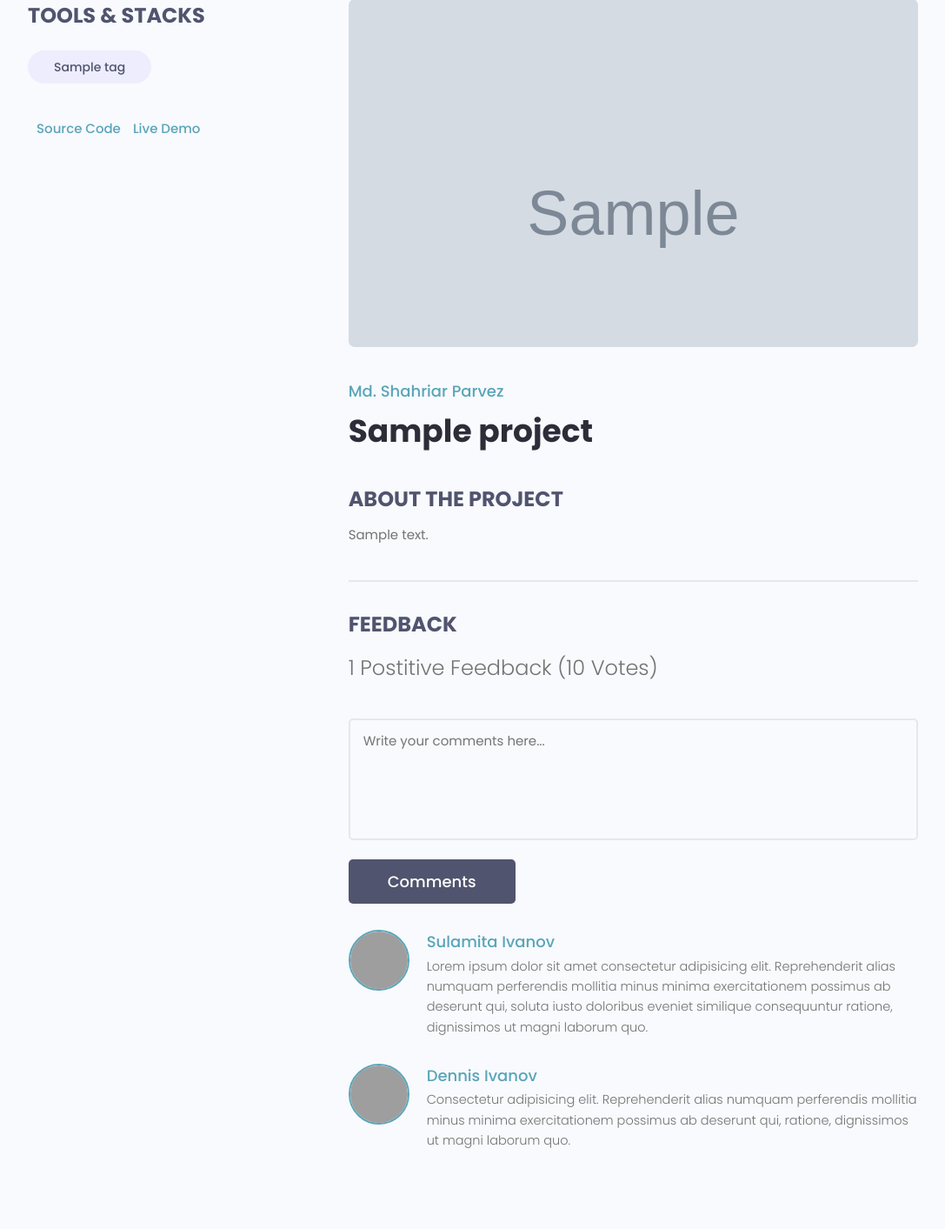
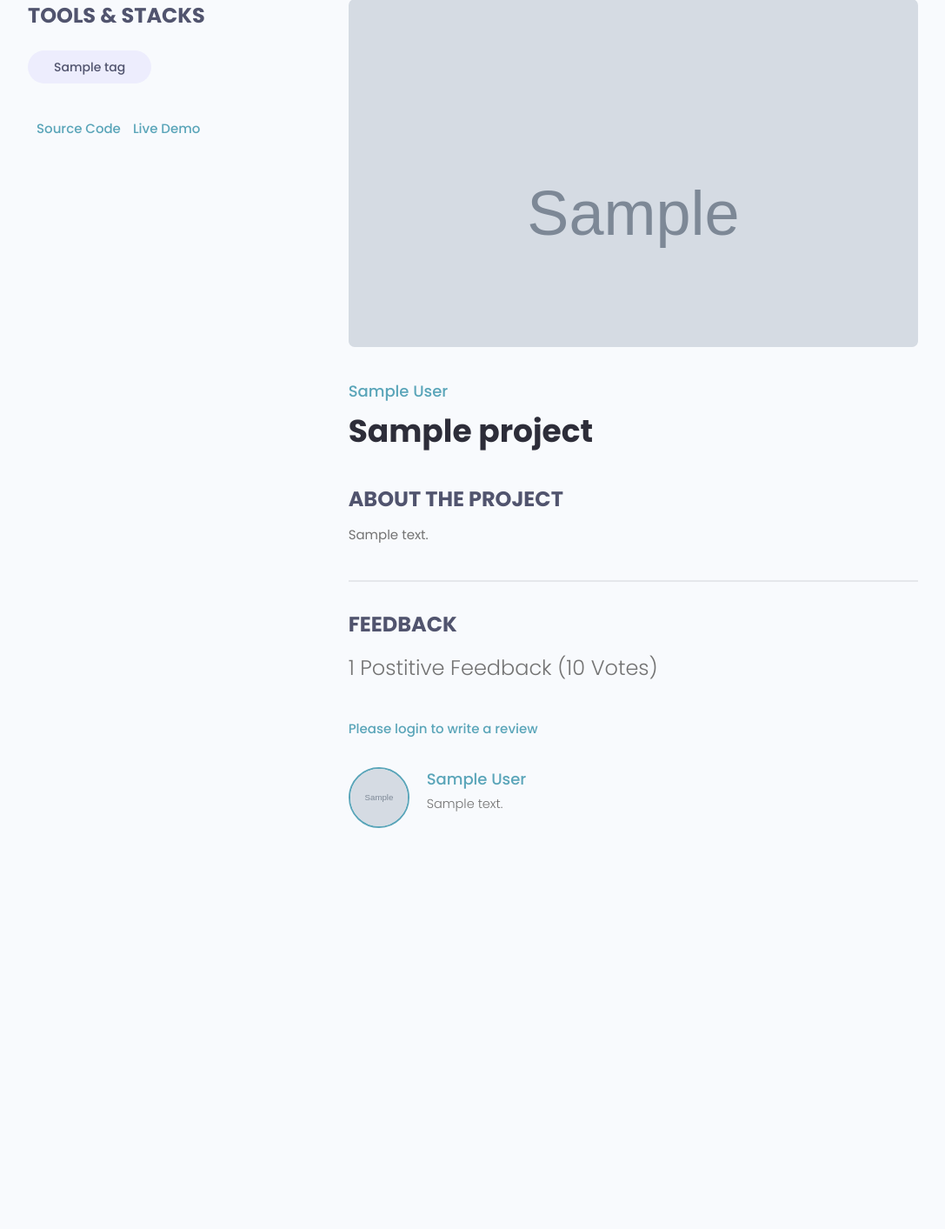
Before and after one commit to YellowFlash2012/dev-busca, a Django app: page /projects/project/00000000-0000-0000-0000-000000000001/ in a window 1280 px wide. Shown: the part 114-1527 px from the top of the page at 87% size, without its empty margins (96-1183 px from the left). After the commit the page ends 1066 px from the top, so only its background shows below. Run offline with Django 4.2, Linux system fonts and the light colour scheme; tables that the repository leaves empty hold one stand-in row (values such as "Sample post"); grey boxes marked "Sample" are stand-in pictures; some libraries are stand-ins or nearby versions; grey boxes are pictures that could not be loaded.

Commit message:
implemented the project reveiw functionality by adding a few @property to models.py, by making it impossible to review the same project twice, by making it impossible for project owner to review their own work, by making it impossible to review a project as anonymous

```diff
--- a/projects/forms.py
+++ b/projects/forms.py
@@ -1,7 +1,7 @@
 
 from django import forms
 from django.forms import ModelForm
-from .models import Project
+from .models import Project, Review
 
 class ProjectForm(ModelForm):
     class Meta:
@@ -21,3 +21,19 @@ class ProjectForm(ModelForm):
         #2nd way of modifying field classes
         for name, field in self.fields.items():
             field.widget.attrs.update({'class':'input'})
+
+class ReviewForm(ModelForm):
+    class Meta:
+        model = Review
+        fields = ['value', 'body']
+
+        labels = {
+            'value': 'Place your vote',
+            'body': 'Add a comment with your vote'
+        }
+
+    def __init__(self, *args, **kwargs):
+        super(ReviewForm, self).__init__(*args, **kwargs)
+
+        for name, field in self.fields.items():
+            field.widget.attrs.update({'class':'input'})
--- a/projects/models.py
+++ b/projects/models.py
@@ -1,3 +1,4 @@
+from enum import unique
 from turtle import title
 from django.db import models
 from users.models import Profile
@@ -22,7 +23,24 @@ class Project(models.Model):
         return self.title
 
     class Meta:
-        ordering = ['-created_at']
+        ordering = ['-vote_ratio', '-vote_total', 'title']
+
+    @property
+    def reviewers(self):
+        queryset = self.review_set.all().values_list('owner__id', flat=True)
+        return queryset
+        #flat=True to convert the obj into a list
+
+    @property
+    def getVoteCount(self):
+        reviews = self.review_set.all()
+        upVotes = reviews.filter(value='up').count()
+        totalVotes = reviews.count()
+
+        ratio = (upVotes/totalVotes) * 100
+        self.vote_total = totalVotes
+        self.vote_ratio = ratio
+        self.save()
 
 class Review(models.Model):
     VOTE_TYPE = (
@@ -30,12 +48,15 @@ class Review(models.Model):
         ("down", "Down Vote")
     )
 
-    #owner =
+    owner = models.ForeignKey(Profile, on_delete=models.CASCADE, null=True)
     project = models.ForeignKey(Project, on_delete=models.CASCADE)
     body = models.TextField(null=True, blank=True)
     value = models.CharField(max_length=200, choices=VOTE_TYPE)
     created_at = models.DateField(auto_now_add=True)
     id = models.UUIDField(default=uuid.uuid4, unique=True, primary_key=True, editable=False)
+
+    class Meta:
+        unique_together = [['owner', 'project']]
 
     def __str__(self):
         return self.value
--- a/projects/templates/projects/single-project.html
+++ b/projects/templates/projects/single-project.html
@@ -32,7 +32,7 @@
 
         <div class="column column--2of3">
           <img class="singleProject__preview" src="{{ project.featured_img.url }}" alt="portfolio thumbnail" />
-          <a href="profile.html" class="singleProject__developer">Md. Shahriar Parvez</a>
+          <a href="profile.html" class="singleProject__developer">{{project.owner.name}}</a>
           <h2 class="singleProject__title">{{ project.title }}</h2>
           <h3 class="singleProject__subtitle">About the Project</h3>
           <div class="singleProject__info">
@@ -45,42 +45,49 @@
               {{project.vote_ratio}} Postitive Feedback ({{project.vote_total}} Vote{{project.vote_total|pluralize:"s"}})
             </h5>
 
-            <form class="form" action="#" method="POST">
+            {% if request.user.profile.id in project.reviewers %}
+            <p>Sorry, but you have already reviewed this project.</p>
+            {% elif request.user.profile == project.owner %}
+            <p>You can NOT review your own work!</p>
+
+            {% elif request.user.is_authenticated %}
+            <form action="{% url 'project' project.id %}" method="POST">
+              {% csrf_token %}
               <!-- Textarea -->
+              {% for field in form %}
               <div class="form__field">
-                <label for="formInput#textarea">Comments: </label>
-                <textarea class="input input--textarea" name="message" id="formInput#textarea"
-                  placeholder="Write your comments here..."></textarea>
+                <label for="formInput#textarea">{{field.label}}: </label>
+                {{field}}
               </div>
+              {% endfor %}
               <input class="btn btn--sub btn--lg" type="submit" value="Comments" />
             </form>
+
+            {% else %}
+              <a href="{% url 'login' %}?next={{request.path}}">Please login to write a review</a>
+            {% endif %}
+
             <div class="commentList">
+              {% for review in project.review_set.all %}
+
+              {% if review.body %}
               <div class="comment">
-                <a href="profile.html">
+                <a href="{% url 'user-profile' review.owner.id %}">
                   <img class="avatar avatar--md"
-                    src="https://pbs.twimg.com/profile_images/1335382240931368961/b3wSZKj4_400x400.jpg" alt="user" />
+                    src="{{review.owner.profile_img.url}}" alt="user" />
                 </a>
+
                 <div class="comment__details">
-                  <a href="profile.html" class="comment__author">Sulamita Ivanov</a>
+                  <a href="{% url 'user-profile' review.owner.id %}" class="comment__author">{{review.owner.name}}</a>
                   <p class="comment__info">
-                    Lorem ipsum dolor sit amet consectetur adipisicing elit. Reprehenderit alias numquam perferendis
-                    mollitia minus minima exercitationem possimus ab deserunt qui, soluta iusto doloribus eveniet
-                    similique consequuntur ratione, dignissimos ut magni laborum quo.
+                    {{review.body|linebreaksbr}}
                   </p>
                 </div>
               </div>
-              <div class="comment">
-                <a href="profile.html">
-                  <img class="avatar avatar--md" src="https://avatars.githubusercontent.com/u/33843378" alt="user" />
-                </a>
-                <div class="comment__details">
-                  <a href="profile.html" class="comment__author">Dennis Ivanov</a>
-                  <p class="comment__info">
-                    Consectetur adipisicing elit. Reprehenderit alias numquam perferendis mollitia minus minima
-                    exercitationem possimus ab deserunt qui, ratione, dignissimos ut magni laborum quo.
-                  </p>
-                </div>
-              </div>
+
+              {% endif %}
+              {% endfor %}
+
             </div>
           </div>
         </div>
--- a/projects/views.py
+++ b/projects/views.py
@@ -1,10 +1,11 @@
+from django.contrib import messages
 from urllib import request
 from django.shortcuts import redirect, render
 from django.contrib.auth.decorators import login_required
 
 from projects.utils import projectsPagination, searchProjects
 from .models import Project, Tag
-from .forms import ProjectForm
+from .forms import ProjectForm, ReviewForm
 
 
 # Create your views here.
@@ -18,8 +19,22 @@ def projects(request):
 
 def project(request, pk):
     projectObj = Project.objects.get(id=pk)
+    form = ReviewForm()
 
-    return render(request, "projects/single-project.html", {"project":projectObj})
+    if request.method == "POST":
+        form = ReviewForm(request.POST)
+        review = form.save(commit=False)
+        review.project = projectObj
+        review.owner = request.user.profile
+        review.save()
+
+        projectObj.getVoteCount
+
+        messages.success(request, 'Your review was successfully posted!')
+
+        return redirect('project', pk = projectObj.id)
+
+    return render(request, "projects/single-project.html", {"project":projectObj, 'form':form})
 
 @login_required(login_url="login")
 def createProject(request):
--- a/users/templates/users/auth.html
+++ b/users/templates/users/auth.html
@@ -59,7 +59,7 @@
           <p>Hello Developer, Welcome Back!</p>
         </div>
 
-        <form action="{% url 'login' %}" method="POST" class="form auth__form">
+        <form action="" method="POST" class="form auth__form">
             {% csrf_token %}
           <!-- Input:Email -->
           <div class="form__field">
--- a/users/views.py
+++ b/users/views.py
@@ -148,7 +148,7 @@ def login_auth(request):
         return redirect("profiles")
 
     if request.method == "POST":
-        username = request.POST["username"]
+        username = request.POST["username"].lower()
         password = request.POST["password"]
 
         try:
@@ -161,7 +161,7 @@ def login_auth(request):
         if user is not None:
             login(request, user)
             messages.success(request, f"Welcome back, {user.username}")
-            return redirect("profiles")
+            return redirect(request.GET['next'] if 'next' in request.GET else 'account')
         else:
             messages.error(request, "Invalid credentials, please try again!")
 
```
Also changed, not shown: projects/migrations/0006_alter_project_options_review_owner_and_more.py (added).
